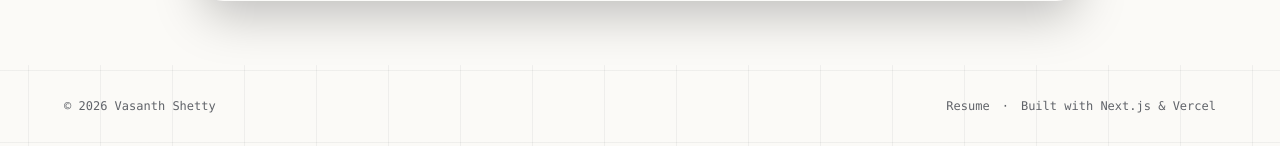
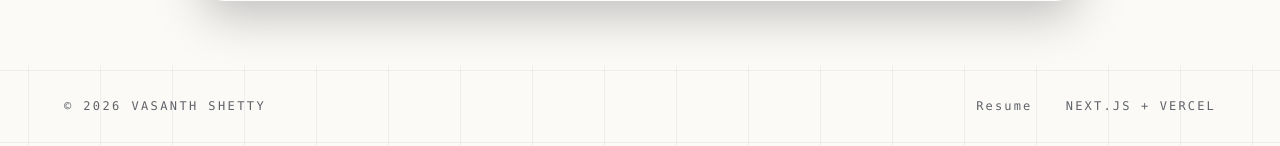
Before and after one commit to vasanthshettyy/Portfolio, a Next.js app: page /resume in a window 1280 px wide. Shown: the part 1586-1732 px from the top of the page. Built offline with nearby package versions, Linux system fonts and the light colour scheme.

Commit message:
style: update global layout structures including navigation, footer, and resume layouts

```diff
--- a/app/resume/page.tsx
+++ b/app/resume/page.tsx
@@ -1,8 +1,7 @@
 "use client"
 
-import * as React from "react"
 import Link from "next/link"
-import { ArrowLeft, Printer, Mail, MapPin, GraduationCap, Award, Briefcase, Code2, ExternalLink } from "lucide-react"
+import { ArrowLeft, Printer, Mail, MapPin, GraduationCap, Award, Briefcase, Code2 } from "lucide-react"
 import { GithubIcon, LinkedinIcon } from "@/components/icons"
 import { Button } from "@/components/ui/button"
 import { Badge } from "@/components/ui/badge"
@@ -45,15 +44,15 @@ export default function ResumePage() {
           </div>
 
           {/* Resume Container (A4 Proportions on Screen, Flat on Print) */}
-          <div className="w-full bg-surface/30 backdrop-blur-xl border border-white/[0.05] rounded-3xl p-8 md:p-12 shadow-2xl print:shadow-none print:border-none print:bg-transparent print:p-0 print:rounded-none">
+          <div className="w-full rounded-3xl border border-white/[0.08] bg-surface p-8 shadow-2xl print:rounded-none print:border-none print:bg-transparent print:p-0 print:shadow-none md:p-12">
 
             {/* Header Block */}
-            <div className="flex flex-col md:flex-row md:items-start md:justify-between gap-6 pb-8 border-b border-white/[0.06] print:border-black/[0.1] print:pb-6">
+            <div className="flex flex-col gap-6 border-b border-white/[0.08] pb-8 print:border-black/[0.1] print:pb-6 md:flex-row md:items-start md:justify-between">
               <div className="space-y-2.5">
                 <h1 className="text-3xl md:text-4xl font-bold tracking-tight text-foreground print:text-black">
                   {personal.name}
                 </h1>
-                <p className="text-base font-semibold font-mono uppercase tracking-wider text-primary print:text-black/80">
+                <p className="font-mono text-base font-semibold uppercase tracking-wider text-primary print:text-black/80">
                   {personal.tagline}
                 </p>
                 <p className="text-sm text-muted-foreground max-w-xl leading-relaxed print:text-black/70 print:text-xs">
@@ -62,7 +61,7 @@ export default function ResumePage() {
               </div>
 
               {/* Contact Information */}
-              <div className="flex flex-col gap-2.5 text-xs text-muted-foreground font-mono print:text-black/80 print:text-[11px] shrink-0 md:text-right md:items-end">
+              <div className="flex shrink-0 flex-col gap-2.5 font-mono text-xs text-muted-foreground print:text-[11px] print:text-black/80 md:items-end md:text-right">
                 <span className="flex items-center gap-2">
                   <MapPin className="w-3.5 h-3.5 text-primary print:text-black" />
                   {personal.location}
@@ -72,11 +71,11 @@ export default function ResumePage() {
                   {personal.email}
                 </a>
                 <a href={personal.github} target="_blank" rel="noopener noreferrer" className="flex items-center gap-2 hover:text-foreground transition-colors">
-                  <GithubIcon className="w-3.5 h-3.5 text-primary print:text-black shrink-0" />
+                  <GithubIcon className="h-3.5 w-3.5 shrink-0 text-primary print:text-black" />
                   github.com/vasanthshettyy
                 </a>
                 <a href={personal.linkedin} target="_blank" rel="noopener noreferrer" className="flex items-center gap-2 hover:text-foreground transition-colors">
-                  <LinkedinIcon className="w-3.5 h-3.5 text-primary print:text-black shrink-0" />
+                  <LinkedinIcon className="h-3.5 w-3.5 shrink-0 text-primary print:text-black" />
                   linkedin.com/in/vasanthshettyy
                 </a>
               </div>
@@ -120,10 +119,10 @@ export default function ResumePage() {
                         </span>
                         <div className="flex flex-wrap gap-1">
                           {group.skills.map((skill) => (
-                            <Badge
+                    <Badge
                               key={skill}
                               variant="secondary"
-                              className="text-[9px] font-mono px-2 py-0.5 bg-surface-raised/40 text-foreground border border-white/[0.04] rounded-full print:bg-black/[0.05] print:text-black print:border-none"
+                              className="rounded-full border border-white/[0.08] bg-background px-2 py-0.5 font-mono text-[9px] text-foreground print:border-none print:bg-black/[0.05] print:text-black"
                             >
                               {skill}
                             </Badge>
--- a/components/footer.tsx
+++ b/components/footer.tsx
@@ -1,23 +1,22 @@
-import Link from "next/link"
 import { personal } from "@/lib/data"
 import { ResumeModal } from "@/components/resume-modal"
 
 export function Footer() {
   const year = new Date().getFullYear()
   return (
-    <footer className="border-t border-white/[0.04] py-8 px-6">
-      <div className="mx-auto max-w-6xl flex flex-col sm:flex-row items-center justify-between gap-3 text-xs text-muted-foreground">
-        <span className="font-mono">
+    <footer className="border-t border-white/[0.08] px-6 py-8">
+      <div className="mx-auto flex max-w-6xl flex-col items-center justify-between gap-3 text-xs text-muted-foreground sm:flex-row">
+        <span className="font-mono tracking-[0.2em] uppercase">
           © {year} {personal.name}
         </span>
-        <div className="flex items-center gap-3 font-mono">
+        <div className="flex items-center gap-3 font-mono uppercase tracking-[0.18em]">
           <ResumeModal>
-            <button className="hover:text-foreground transition-colors cursor-pointer bg-transparent border-none p-0 font-mono text-xs text-muted-foreground outline-none">
+            <button className="cursor-pointer border-none bg-transparent p-0 font-mono text-xs text-muted-foreground outline-none transition-colors hover:text-foreground">
               Resume
             </button>
           </ResumeModal>
-          <span>·</span>
-          <span>Built with Next.js & Vercel</span>
+          <span className="text-white/25">/</span>
+          <span>Next.js + Vercel</span>
         </div>
       </div>
     </footer>
--- a/components/navbar.tsx
+++ b/components/navbar.tsx
@@ -5,7 +5,6 @@ import Link from "next/link"
 import Image from "next/image"
 import { useTheme } from "next-themes"
 import { Moon, Sun, Menu } from "lucide-react"
-import { GithubIcon, LinkedinIcon } from "@/components/icons"
 import { Button } from "@/components/ui/button"
 import {
   Sheet,
@@ -16,6 +15,7 @@ import {
 } from "@/components/ui/sheet"
 import { personal } from "@/lib/data"
 import { cn } from "@/lib/utils"
+import { useMounted } from "@/components/motion"
 
 const navLinks = [
   { label: "About", href: "#about" },
@@ -30,10 +30,9 @@ export function Navbar() {
   const { resolvedTheme, setTheme } = useTheme()
   const [scrolled, setScrolled] = React.useState(false)
   const [open, setOpen] = React.useState(false)
-  const [mounted, setMounted] = React.useState(false)
+  const mounted = useMounted()
 
   React.useEffect(() => {
-    setMounted(true)
     const onScroll = () => setScrolled(window.scrollY > 20)
     window.addEventListener("scroll", onScroll, { passive: true })
     return () => window.removeEventListener("scroll", onScroll)
@@ -44,7 +43,7 @@ export function Navbar() {
       className={cn(
         "fixed top-0 inset-x-0 z-50 transition-all duration-300",
         scrolled
-          ? "bg-background/80 backdrop-blur-md border-b border-border/60 shadow-sm"
+          ? "bg-background/95 border-b border-white/[0.08] shadow-sm"
           : "bg-transparent"
       )}
     >
--- a/components/resume-modal.tsx
+++ b/components/resume-modal.tsx
@@ -1,7 +1,7 @@
 "use client"
 
 import * as React from "react"
-import { Dialog, DialogContent, DialogHeader, DialogTitle, DialogDescription, DialogTrigger, DialogClose } from "@/components/ui/dialog"
+import { Dialog, DialogContent, DialogTitle, DialogDescription, DialogClose } from "@/components/ui/dialog"
 import { Button } from "@/components/ui/button"
 import { Download, FileText, ExternalLink, X } from "lucide-react"
 
@@ -12,12 +12,16 @@ interface ResumeModalProps {
 export function ResumeModal({ children }: ResumeModalProps) {
   const [open, setOpen] = React.useState(false)
 
-  const trigger = React.isValidElement(children)
-    ? React.cloneElement(children as React.ReactElement<any>, {
-        onClick: (e: React.MouseEvent) => {
+  type TriggerProps = {
+    onClick?: React.MouseEventHandler<HTMLElement>
+  }
+
+  const trigger = React.isValidElement<TriggerProps>(children)
+    ? React.cloneElement(children, {
+        onClick: (e: React.MouseEvent<HTMLElement>) => {
           e.preventDefault()
           setOpen(true)
-          const childProps = (children as React.ReactElement<any>).props
+          const childProps = children.props
           if (childProps && typeof childProps.onClick === "function") {
             childProps.onClick(e)
           }
@@ -28,10 +32,10 @@ export function ResumeModal({ children }: ResumeModalProps) {
   return (
     <Dialog open={open} onOpenChange={setOpen}>
       {trigger}
-      <DialogContent showCloseButton={false} className="sm:max-w-4xl w-[95vw] md:w-[90vw] h-[85vh] p-0 bg-background/95 border border-white/[0.08] backdrop-blur-2xl rounded-2xl overflow-hidden flex flex-col gap-0 overscroll-none">
+      <DialogContent showCloseButton={false} className="sm:max-w-4xl w-[95vw] md:w-[90vw] h-[85vh] p-0 bg-background border border-white/[0.08] rounded-2xl overflow-hidden flex flex-col gap-0 overscroll-none">
 
         {/* Header */}
-        <div className="flex items-center justify-between px-6 py-4 border-b border-white/[0.06] bg-surface-raised/40 shrink-0">
+        <div className="flex items-center justify-between px-6 py-4 border-b border-white/[0.08] bg-surface shrink-0">
           <div className="flex items-center gap-3">
             <span className="flex items-center justify-center w-8 h-8 rounded-lg bg-primary/10 text-primary">
               <FileText className="w-4 h-4" />
```
